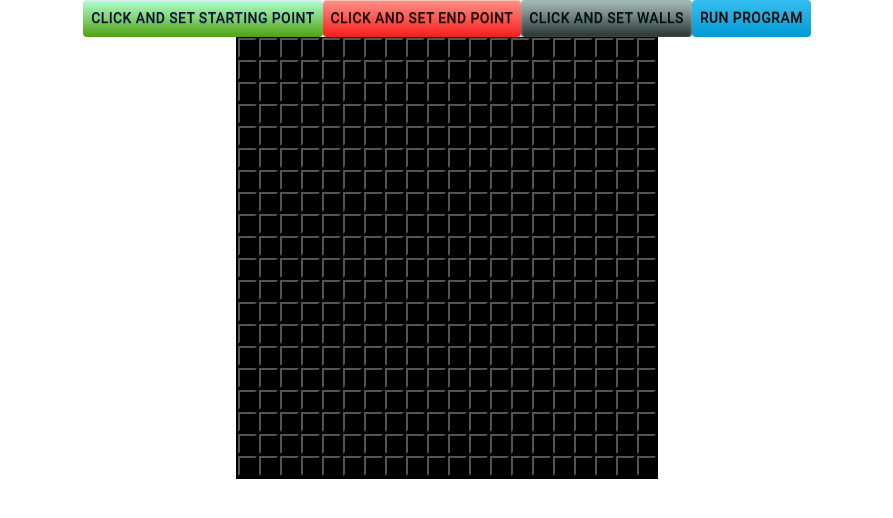
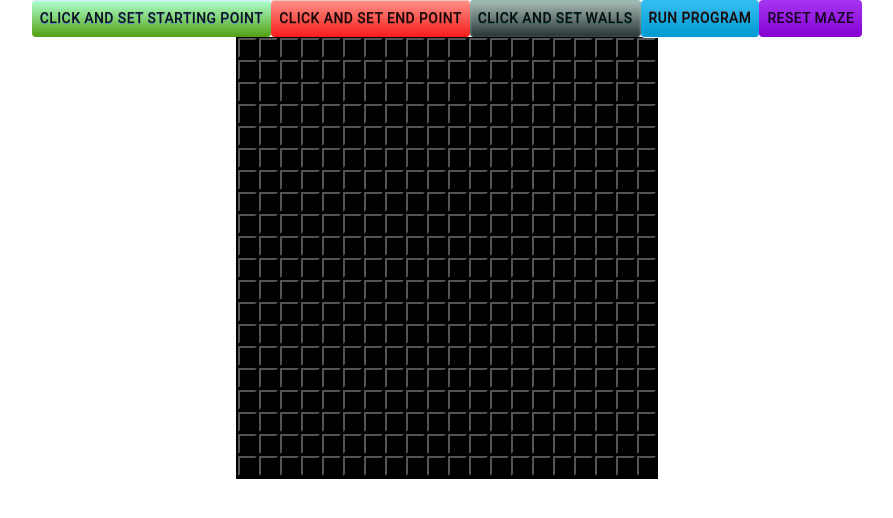
Before and after one commit to sahn1998/MazeOut, a React (Create React App) app in the folder maze-out/client/: page / in a window 1280 px wide. Both pictures are taken after a click on the button "SOLVE THE MAZE!". Shown: the top 518 px of the page, without its empty margins (193-1086 px from the left). Built offline with nearby package versions, Linux system fonts and the light colour scheme.

Commit message:
added reset button

```diff
--- a/maze-out/client/src/components/Game.js
+++ b/maze-out/client/src/components/Game.js
@@ -30,7 +30,10 @@ export class Game extends React.Component {
     SetMazeSize() {
         return (
             <div className="config-game">
-                <h2>Set the size of the maze to solve</h2>
+                <h1>Maze Out</h1>
+                <h2>By: Sung Hyun Ahn and Jenny HyeonJeong Lee</h2>
+                <h4>Set the size of the maze to solve</h4>
+                <h2> </h2>
                 <div className="maze-size-input">
                     <Slider
                         min={0}
--- a/maze-out/client/src/components/Maze.css
+++ b/maze-out/client/src/components/Maze.css
@@ -37,7 +37,7 @@
 	text-shadow:0px 1px 0px #528ecc;
 }
 .starting-point-button:hover {
-	background:linear-gradient(to bottom, #80b5ea 5%, #bddbfa 100%);
+	background:linear-gradient(to bottom, #52a111 5%, #abfcca 100%);
 	background-color:#80b5ea;
 }
 .starting-point-button:active {
@@ -119,3 +119,27 @@
 	position:relative;
 	top:1px;
 }
+
+.reset-button {
+	box-shadow: 0px 1px 0px 0px #f0f7fa;
+	background:linear-gradient(to bottom, #a433ef 5%, #8501d2 100%);
+	background-color:#b333ef;
+	border-radius:6px;
+	border:1px solid #057fd0;
+	display:inline-block;
+	cursor:pointer;
+	color:#ffffff;
+	font-family:Arial;
+	font-size:15px;
+	font-weight:bold;
+	padding:6px 24px;
+	text-decoration:none;
+}
+.reset-button:hover {
+	background:linear-gradient(to bottom, #8501d2 5%, #a433ef 100%);
+	background-color:#019ad2;
+}
+.reset-button:active {
+	position:relative;
+	top:1px;
+}
--- a/maze-out/client/src/components/Maze.js
+++ b/maze-out/client/src/components/Maze.js
@@ -233,7 +233,6 @@ export class Maze extends React.Component {
     }
 
     runProgram = (x, y) => {
-
        const mazeGrid = this.state.maze;
        this.solveMazeAlgo(mazeGrid, x, y);
     }
@@ -243,6 +242,14 @@ export class Maze extends React.Component {
             openModal: true,
             announcementMessage: "Starting or End Point has not been set"
         });
+    }
+
+    resetMaze = () => {
+        this.setState({
+            maze: new Array(this.props.boardSize).fill('+').map(x => (new Array(this.props.boardSize).fill('+'))),
+            startCoord: null,
+            endCoord: null,
+        })
     }
 
     render() {
@@ -283,6 +290,12 @@ export class Maze extends React.Component {
                     >
                         Run Program
                     </Button>
+                    <Button
+                        onClick={this.resetMaze}
+                        className="reset-button"
+                    >
+                        Reset Maze
+                    </Button>
                 </div>
                 {this.createMaze()}
                 <Modal
```
